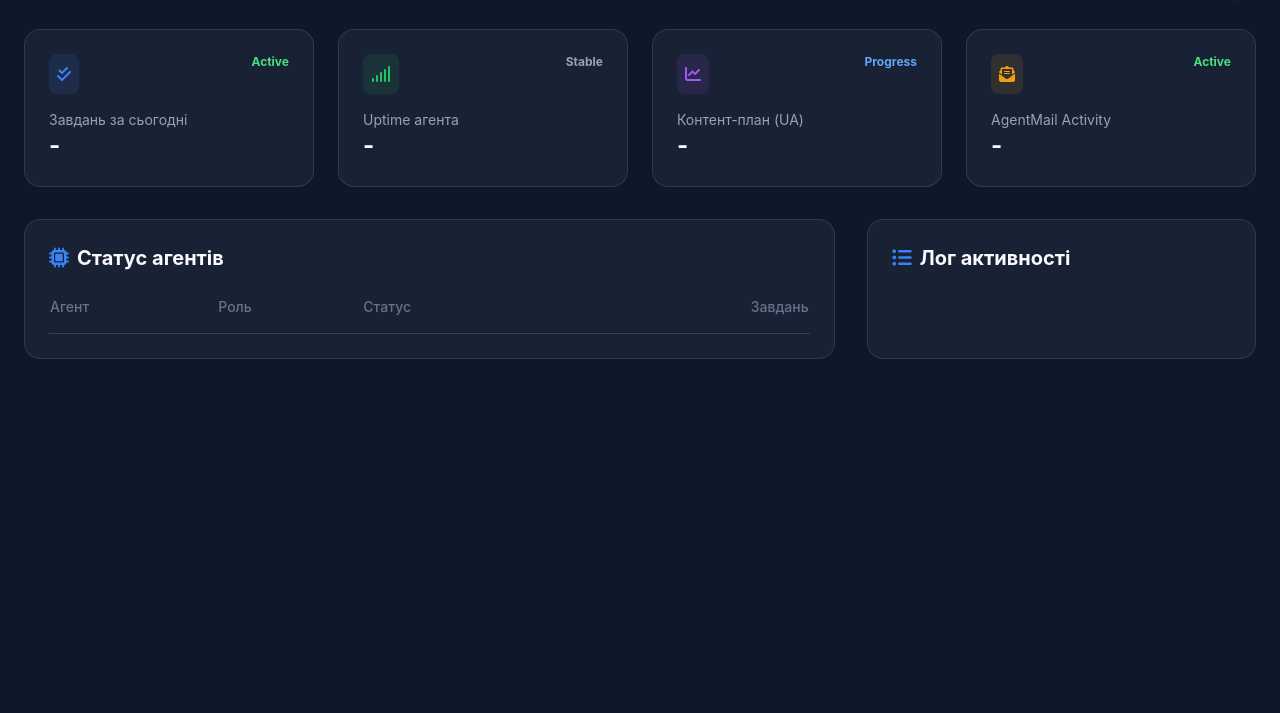
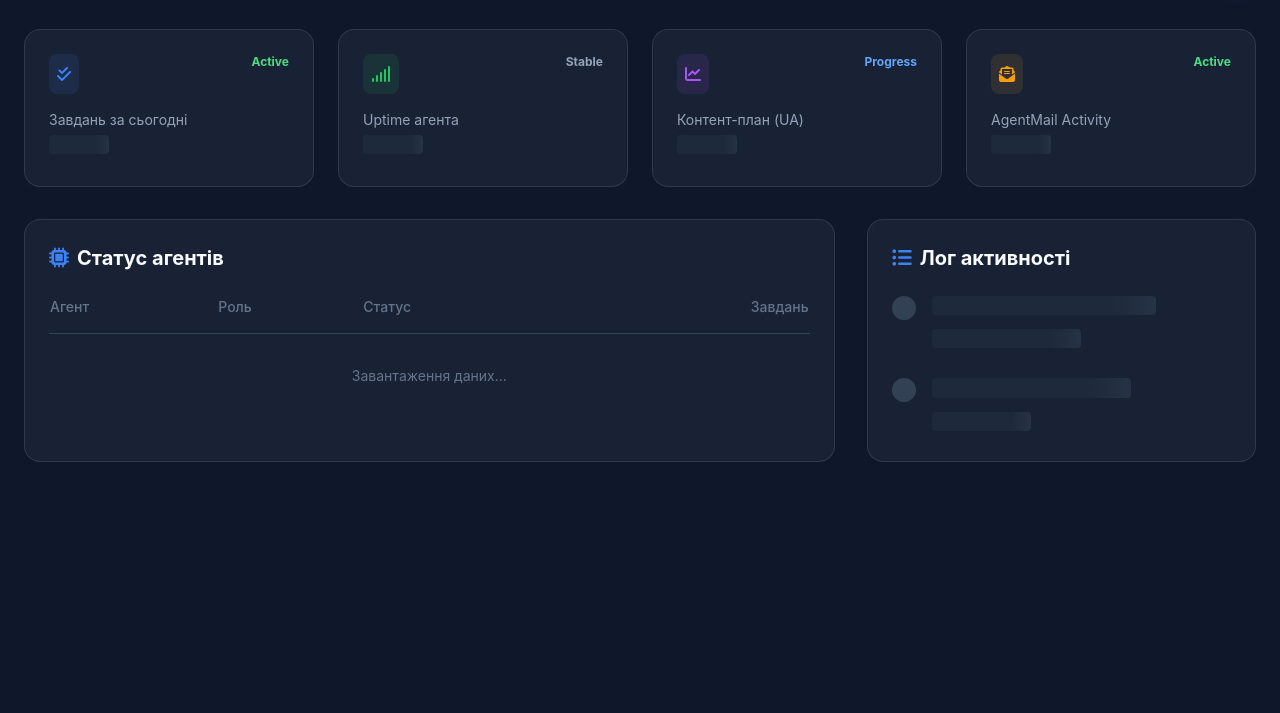
Before and after one commit to Gurtop/datcor-panel, a plain HTML site: page index.html in a window 1280 px wide. Shown: the part 87-800 px from the top of the page. Drawn offline with nearby package versions, Linux system fonts and the light colour scheme.

Commit message:
UI: Add skeletons and improve loading states

```diff
--- a/index.html
+++ b/index.html
@@ -12,6 +12,21 @@
         .status-active { color: #4ade80; background: rgba(74, 222, 128, 0.1); }
         .status-busy { color: #fbbf24; background: rgba(251, 191, 36, 0.1); }
         .accent-gradient { background: linear-gradient(135deg, #3b82f6 0%, #8b5cf6 100%); }
+
+        /* Skeleton Animation */
+        .skeleton {
+            background: linear-gradient(90deg, #1e293b 25%, #334155 50%, #1e293b 75%);
+            background-size: 200% 100%;
+            animation: skeleton-loading 1.5s infinite;
+            border-radius: 4px;
+            display: inline-block;
+        }
+        @keyframes skeleton-loading {
+            0% { background-position: 200% 0; }
+            100% { background-position: -200% 0; }
+        }
+        .skeleton-text { height: 1.2rem; width: 60px; }
+        .skeleton-title { height: 1.5rem; width: 100%; }
     </style>
 </head>
 <body class="p-6">
@@ -24,7 +39,7 @@
             <div class="flex items-center gap-4">
                 <div class="text-right">
                     <p class="text-sm text-slate-400">Останнє оновлення (Київ)</p>
-                    <p id="last-updated" class="font-mono text-blue-400">Завантаження...</p>
+                    <p id="last-updated" class="font-mono text-blue-400"><span class="skeleton skeleton-text"></span></p>
                 </div>
                 <div class="h-10 w-10 rounded-full accent-gradient flex items-center justify-center shadow-lg shadow-blue-500/20">
                     <i class="fa-solid fa-robot text-white"></i>
@@ -39,7 +54,7 @@
                     <span class="text-green-400 text-xs font-bold">Active</span>
                 </div>
                 <p class="text-slate-400 text-sm">Завдань за сьогодні</p>
-                <h3 id="tasks-today" class="text-2xl font-bold">-</h3>
+                <h3 id="tasks-today" class="text-2xl font-bold"><span class="skeleton skeleton-text"></span></h3>
             </div>
             <div class="glass-card p-6">
                 <div class="flex justify-between items-start mb-4">
@@ -47,7 +62,7 @@
                     <span class="text-slate-400 text-xs font-bold">Stable</span>
                 </div>
                 <p class="text-slate-400 text-sm">Uptime агента</p>
-                <h3 id="uptime" class="text-2xl font-bold">-</h3>
+                <h3 id="uptime" class="text-2xl font-bold"><span class="skeleton skeleton-text"></span></h3>
             </div>
             <div class="glass-card p-6">
                 <div class="flex justify-between items-start mb-4">
@@ -55,7 +70,7 @@
                     <span class="text-blue-400 text-xs font-bold">Progress</span>
                 </div>
                 <p class="text-slate-400 text-sm">Контент-план (UA)</p>
-                <h3 id="content-progress" class="text-2xl font-bold">-</h3>
+                <h3 id="content-progress" class="text-2xl font-bold"><span class="skeleton skeleton-text"></span></h3>
             </div>
             <div class="glass-card p-6">
                 <div class="flex justify-between items-start mb-4">
@@ -63,7 +78,7 @@
                     <span class="text-green-400 text-xs font-bold">Active</span>
                 </div>
                 <p class="text-slate-400 text-sm">AgentMail Activity</p>
-                <h3 id="mail-activity" class="text-2xl font-bold">-</h3>
+                <h3 id="mail-activity" class="text-2xl font-bold"><span class="skeleton skeleton-text"></span></h3>
             </div>
         </div>
 
@@ -83,6 +98,10 @@
                             </tr>
                         </thead>
                         <tbody id="agent-table-body" class="text-sm">
+                            <!-- Skeletons will be replaced by JS -->
+                            <tr>
+                                <td colspan="4" class="py-8 text-center text-slate-500">Завантаження даних...</td>
+                            </tr>
                         </tbody>
                     </table>
                 </div>
@@ -93,6 +112,21 @@
                     <i class="fa-solid fa-list-ul text-blue-500"></i> Лог активності
                 </h3>
                 <div id="activity-log" class="space-y-6">
+                    <!-- Skeletons -->
+                    <div class="flex gap-4 relative">
+                        <div class="h-6 w-6 rounded-full bg-slate-700 flex items-center justify-center z-10"></div>
+                        <div class="flex-1 space-y-2">
+                            <div class="skeleton skeleton-text w-3/4"></div>
+                            <div class="skeleton skeleton-text w-1/2"></div>
+                        </div>
+                    </div>
+                    <div class="flex gap-4 relative">
+                        <div class="h-6 w-6 rounded-full bg-slate-700 flex items-center justify-center z-10"></div>
+                        <div class="flex-1 space-y-2">
+                            <div class="skeleton skeleton-text w-2/3"></div>
+                            <div class="skeleton skeleton-text w-1/3"></div>
+                        </div>
+                    </div>
                 </div>
             </div>
         </div>
@@ -102,6 +136,7 @@
         async function updatePanel() {
             try {
                 const response = await fetch('stats.json');
+                if (!response.ok) throw new Error('Network response was not ok');
                 const data = await response.json();
 
                 document.getElementById('last-updated').innerText = data.last_updated;
@@ -135,6 +170,7 @@
                 \`).join('');
             } catch (e) {
                 console.error('Error loading stats:', e);
+                document.getElementById('last-updated').innerText = 'Помилка завантаження';
             }
         }
         updatePanel();
```
